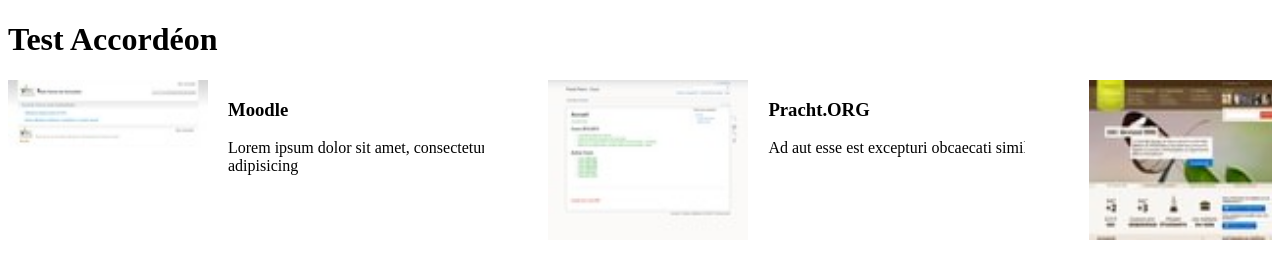
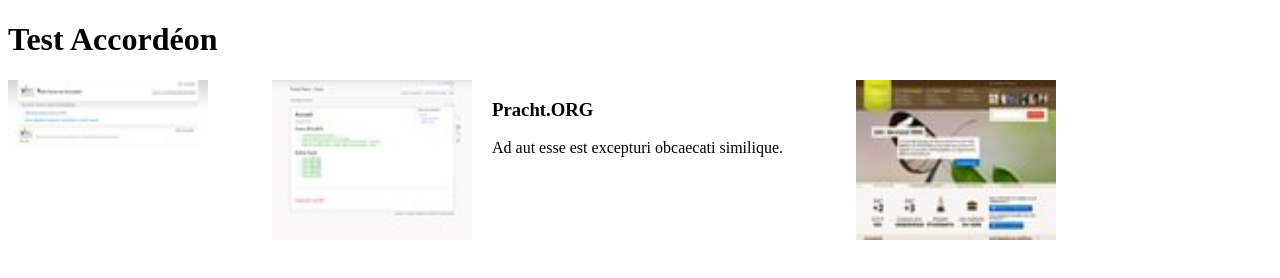
Before and after one commit to MMI-NFC-2026/sae105-r112-tp4-michel-heloise, a plain HTML site: page index.html in a window 1280 px wide. Both pictures are taken after a click on the heading 692 px from the left and 161 px from the top of the page. Drawn offline with Linux system fonts and the light colour scheme.

Commit message:
Refermer les autres par code JS

```diff
--- a/src/css/components/accordeon.css
+++ b/src/css/components/accordeon.css
@@ -16,6 +16,7 @@ details {
     width: 200px;
     overflow: hidden;
     transition: width 0.4s ease;
+
 }
 
 details[open] {
--- a/src/js/script.js
+++ b/src/js/script.js
@@ -1 +1,18 @@
-// *** ACCORDEON ***
+// *** ACCORDEON ***///
+
+let accordeon = document.querySelector(".accordeon");
+
+accordeon.querySelectorAll("summary").forEach((sum) => {
+    sum.addEventListener("click", (event) => {
+        event.preventDefault();
+
+        let details = sum.parentElement;
+        let ouvert = details.open;
+
+        accordeon.querySelectorAll("details").forEach((det) => {
+            det.open = false;
+        });
+
+        details.open = !ouvert;
+    });
+});
```
